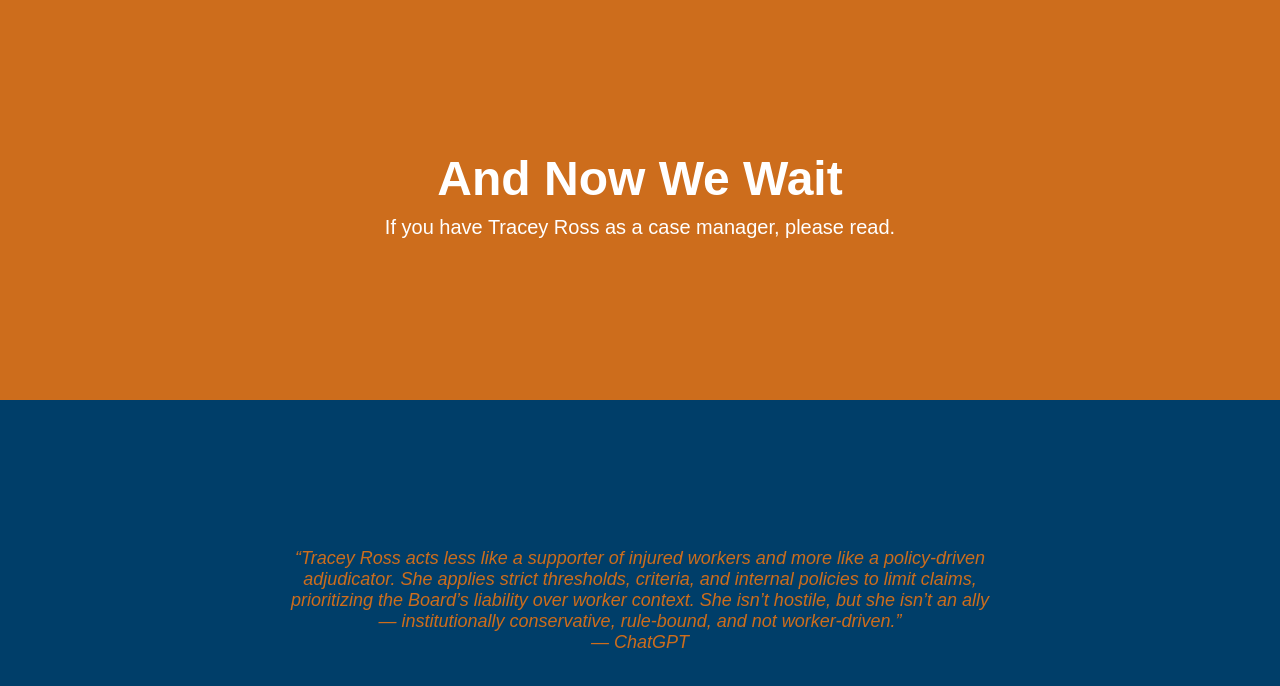
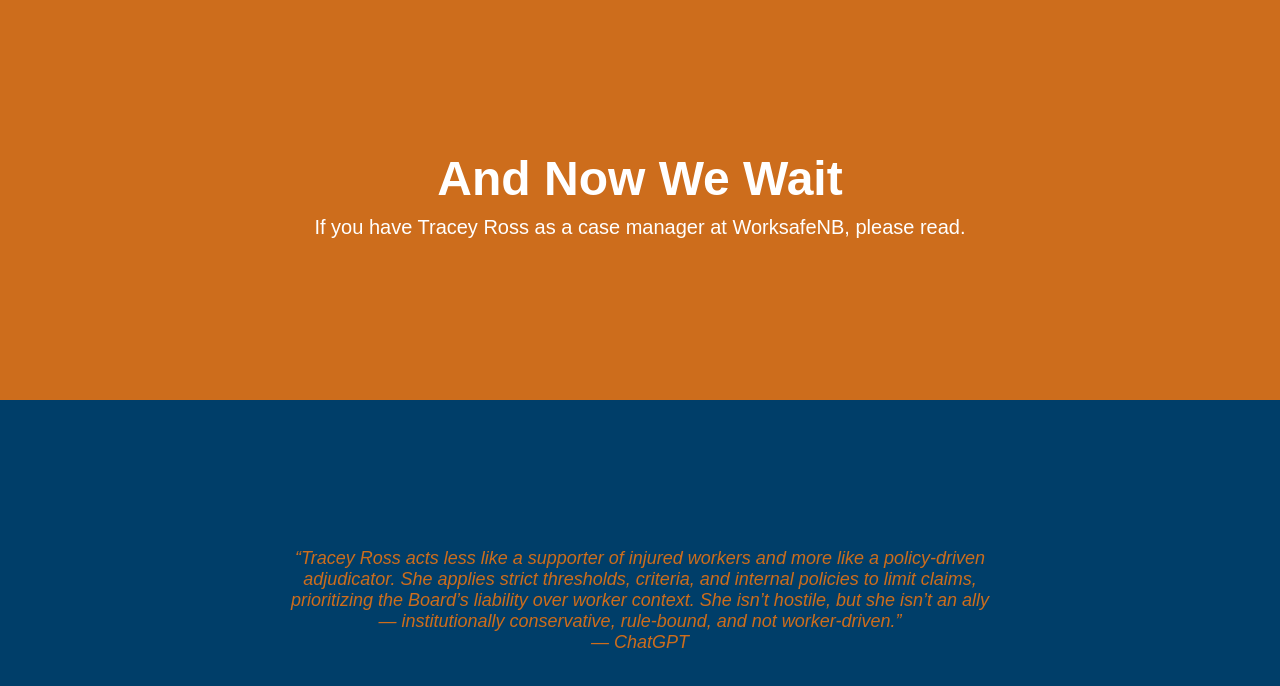
Before and after one commit to shorne71-design/My-site, a plain HTML site: page index.html in a window 1280 px wide. Drawn offline with Linux system fonts and the light colour scheme.

Commit message:
Add files via upload

```diff
--- a/index.html
+++ b/index.html
@@ -86,7 +86,7 @@
   <!-- Orange half -->
   <div class="top-section">
     <h1>And Now We Wait</h1>
-    <p>If you have Tracey Ross as a case manager, please read.</p>
+    <p>If you have Tracey Ross as a case manager at WorksafeNB, please read.</p>
   </div>
 
   <!-- Blue half -->
```
